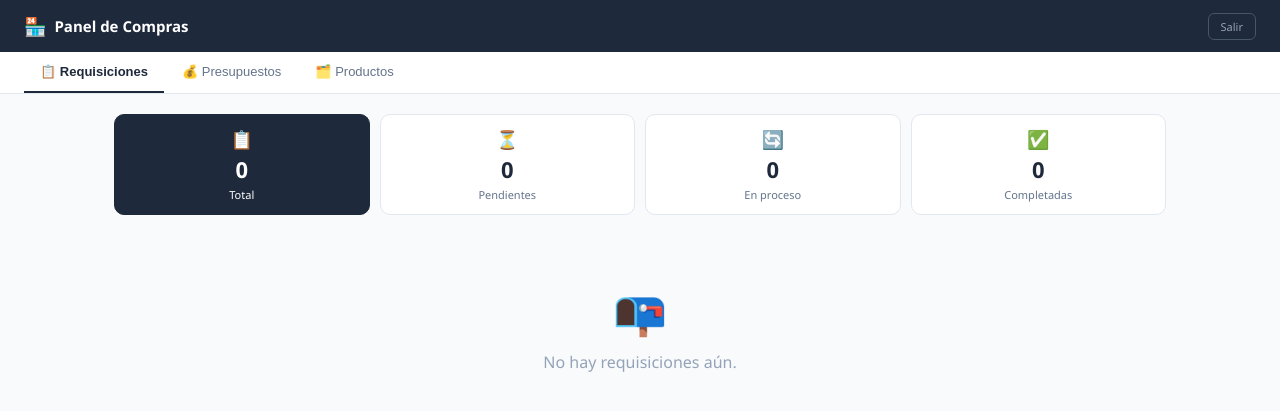
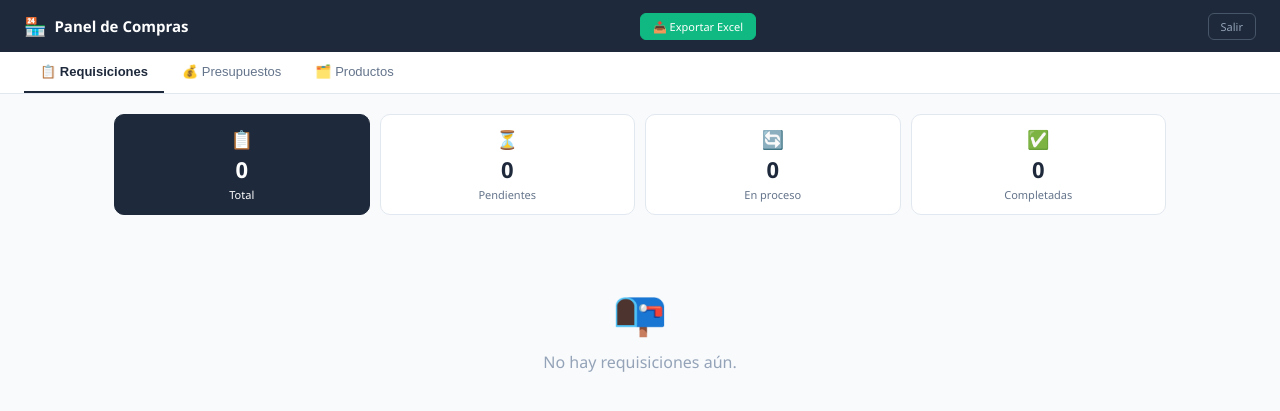
Before and after one commit to LarissaSanro/requisiciones, a Flask app: template templates/compras.html in a window 1280 px wide. Shown: the top 411 px of the page. Run offline with Flask 3, Linux system fonts and the light colour scheme; the template is opened without the code that fills it, so the values that code supplies are empty; some libraries are stand-ins or nearby versions.

Commit message:
boton exportar excel

```diff
--- a/templates/compras.html
+++ b/templates/compras.html
@@ -53,7 +53,8 @@
     </span>
     {% endif %}
   </div>
-  <a href="/logout" class="h-btn">Salir</a>
+  <a href="/export_excel" class="h-btn" style="background:#10b981;color:#fff;border-color:#10b981">📥 Exportar Excel</a>
+<a href="/logout" class="h-btn">Salir</a>
 </header>
 
 {% if alerts %}
```
